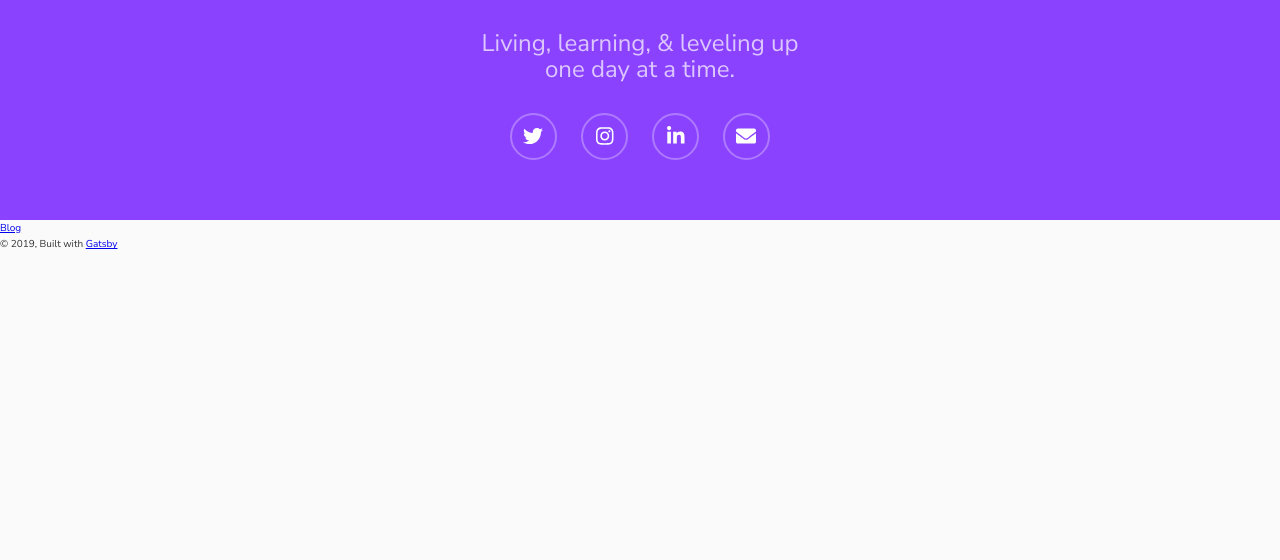
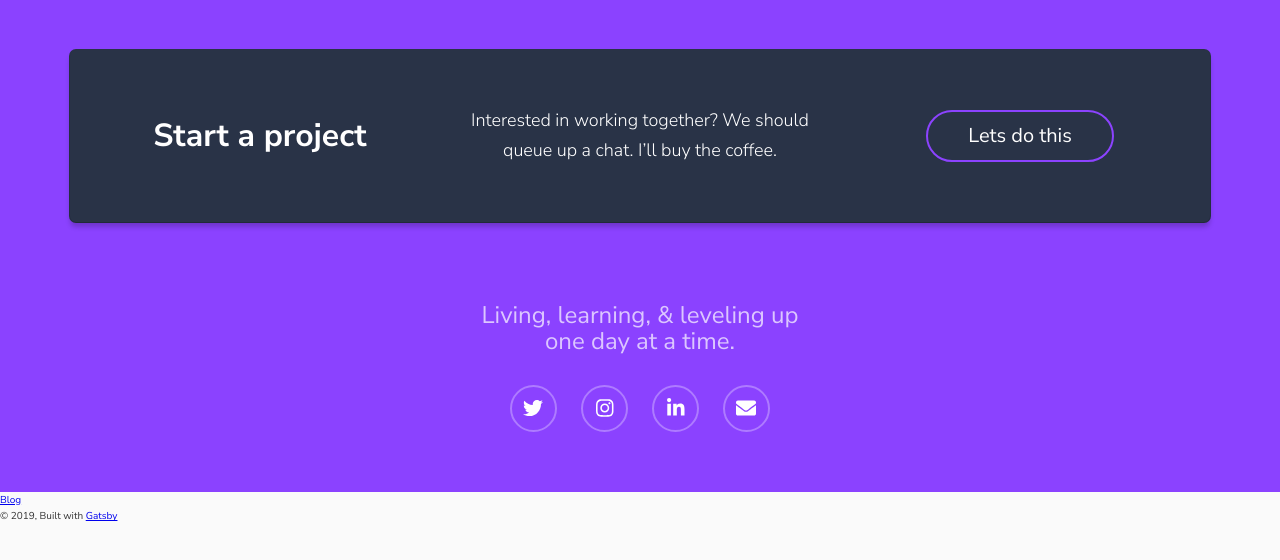
Before and after one commit to kaizhudda/portfolio, a Gatsby site: page / in a window 1280 px wide. Built offline with nearby package versions, Linux system fonts and the light colour scheme; Gatsby itself is replaced by a stand-in of ours.

Commit message:
Call to action box complete

```diff
--- /dev/null
+++ b/src/components/call-to-action.js
@@ -0,0 +1,27 @@
+import React from "react"
+
+import '../styles/pages/call-to-action.scss';
+
+const CallToAction = () => {
+  return (
+    <section className="CallToAction">
+      <div className="row">
+        <div className="CallToAction__box">
+          <div className="CallToAction__content">
+            <div className="col-1-of-3">
+              <h1 className="title">Start a project</h1>
+            </div>
+            <div className="col-1-of-3">
+              <p className="text">Interested in working together? We should queue up a chat. I’ll buy the coffee.</p>
+            </div>
+            <div className="col-1-of-3">
+              <a href="#" class="btn btn--outline">Lets do this</a>
+            </div>
+          </div>
+        </div>
+      </div>
+    </section>
+  )
+}
+
+export default CallToAction
--- /dev/null
+++ b/src/components/footer.js
@@ -0,0 +1,28 @@
+import React from "react"
+import styled from "styled-components"
+import SocialMedia from "./social-media"
+
+import '../styles/pages/social-media.scss';
+
+const Footer = () => {
+  return (
+    <footer className="Footer">
+      <div className="row centered">
+        <div className="col-1-of-3">
+          <FooterTitle>Living, learning, & leveling up one day at a time.</FooterTitle>
+          <SocialMedia />
+        </div>
+      </div>
+    </footer>
+  )
+}
+
+export default Footer
+
+const FooterTitle = styled.h3`
+  color: rgba(255, 255, 255, 0.7);
+  font-size: 2.4rem;
+  font-weight: 400;
+  margin: 2rem auto;
+  text-align: center;
+`
--- a/src/pages/index.js
+++ b/src/pages/index.js
@@ -4,7 +4,8 @@ import styled from 'styled-components';
 
 import Layout from "../components/layout"
 import SEO from "../components/seo"
-import SocialMedia from "../components/social-media"
+import Footer from "../components/footer";
+import CTA from "../components/call-to-action";
 
 import '../styles/pages/index.scss'
 
@@ -14,14 +15,8 @@ class BlogIndex extends React.Component {
     return (
       <Layout location={this.props.location} title={"index"}>
         <SEO title="Home" />
-        <footer className="Footer">
-          <div className="row centered">
-            <div className="col-1-of-3">
-              <FooterTitle>Living, learning, & leveling up one day at a time.</FooterTitle>
-              <SocialMedia />
-            </div>
-          </div>
-        </footer>
+        <CTA />
+        <Footer />
         <Link to="/blog">Blog</Link>
       </Layout>
     )
@@ -29,11 +24,3 @@ class BlogIndex extends React.Component {
 }
 
 export default BlogIndex
-
-const FooterTitle = styled.h3`
-  color: rgba(255, 255, 255, 0.7);
-  font-size: 2.4rem;
-  font-weight: 400;
-  margin: 2rem auto;
-  text-align: center;
-`
--- a/src/styles/_variables.scss
+++ b/src/styles/_variables.scss
@@ -10,7 +10,7 @@ $color-black: #000;
 // GRID
 $grid-width: 114rem;
 $gutter-vertical: 8rem;
-$gutter-horizontal: 6rem;
+$gutter-horizontal: 4rem;
 
 // FONTS
 $default-font-size: 1.6rem;
--- a/src/styles/components/_button.scss
+++ b/src/styles/components/_button.scss
@@ -1,14 +1,13 @@
 .btn {
   &:link,
   &:visited {
-    text-transform: uppercase;
     text-decoration: none;
-    padding: 1.5rem 4rem;
+    padding: 0.75rem 4rem;
     display: inline-block;
     border-radius: 10rem;
     transition: all 0.2s;
     position: relative;
-    font-size: $default-font-size;
+    font-size: 2rem;
   }
 
   &:hover {
@@ -27,12 +26,16 @@
     box-shadow: 0 0.5rem 1rem rgba($color-black, 0.2);
   }
 
-  &--white {
-    background: $color-white;
-    color: $color-grey-dark;
+  &--outline {
+    background: transparent;
+    color: #fff;
+    padding: 1.25em 2em;
+    font-weight: 400;
+    border-width: 2px;
+    border: 2px solid #8c43ff;
 
     &::after {
-      background: $color-white;
+      background: #8c43ff;
     }
   }
 
--- /dev/null
+++ b/src/styles/pages/call-to-action.scss
@@ -0,0 +1,31 @@
+.CallToAction {
+  padding: 5rem 1.5rem;
+  background: hsl(263, 100%, 63%);
+
+  &__box {
+    padding: 5.6rem 2rem;
+    // margin-top: -9rem;
+    background-color: #293347;
+    box-shadow: 0 5px 5px 0 rgba(0, 0, 0, 0.2), 0 0 0 1px #293347;
+    border-radius: 6px;
+    color: white;
+  }
+
+  &__content {
+    display: flex;
+    text-align: center;
+    align-items: center;
+    justify-content: center;
+
+    .title {
+      font-size: 3.2rem;
+      margin: 0;
+    }
+
+    .text {
+      margin: 0;
+      font-size: 1.8rem;
+      font-weight: 300;
+    }
+  }
+}
```
